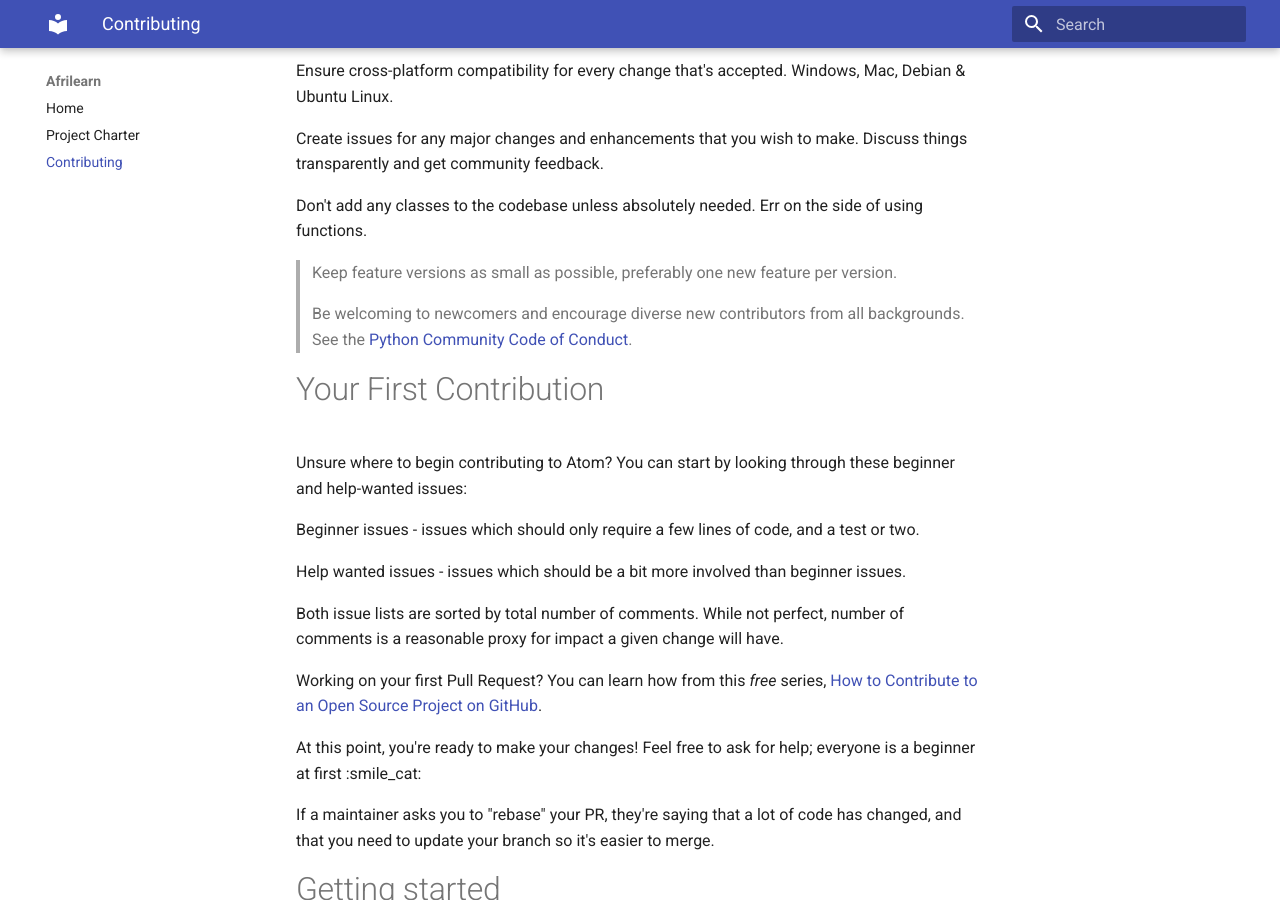
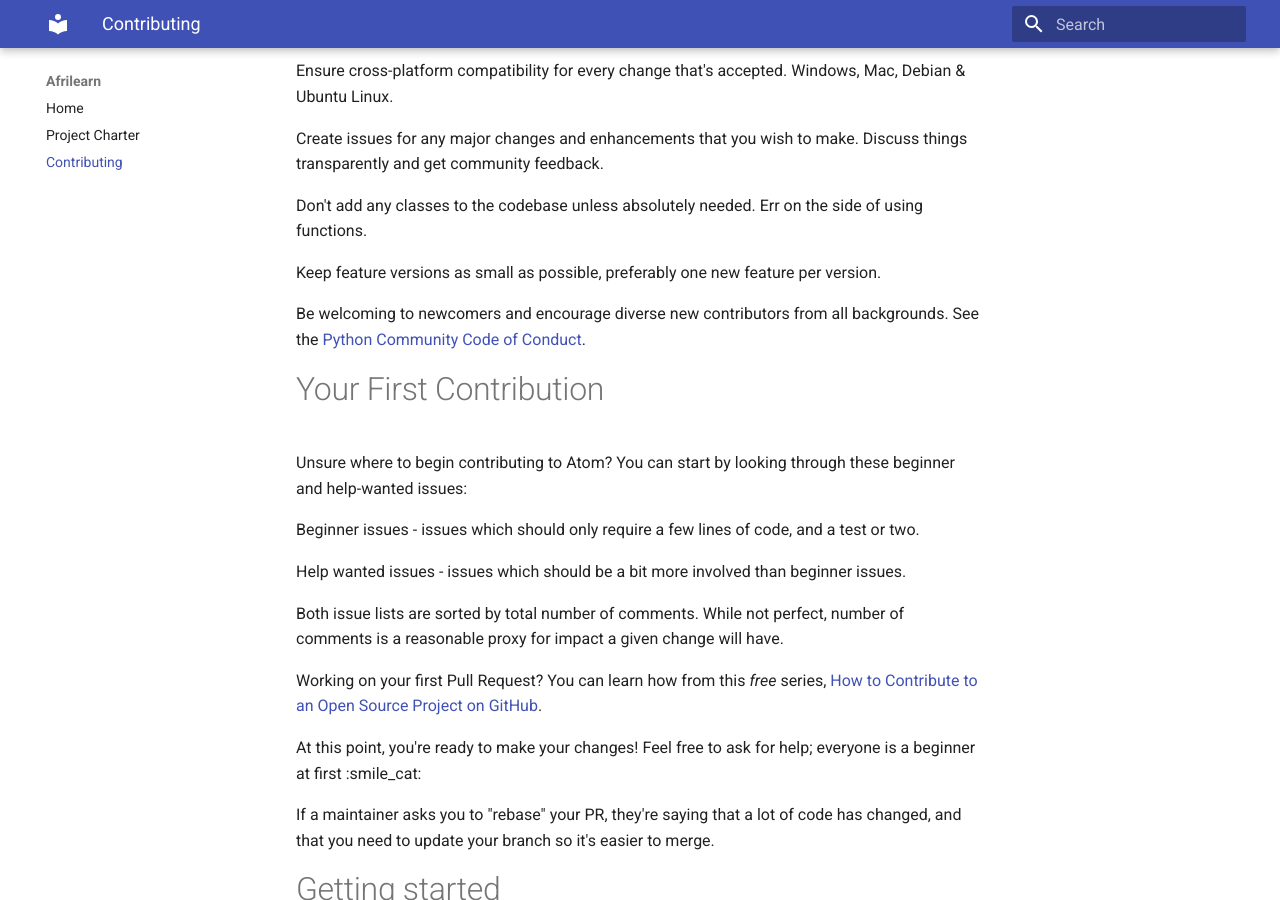
Before and after one commit to UNICEF-AFRILEARN/documentation, an MkDocs documentation site: the page built from docs/contributing.md, in a window 1280 px wide and 900 px high, scrolled down 574 px. Built offline with MkDocs 1.6.1 and Material for MkDocs 9.7.7, drawn with Linux system fonts in a browser that asks for light colours.

```diff
--- a/docs/contributing.md
+++ b/docs/contributing.md
@@ -16,9 +16,9 @@ Create issues for any major changes and enhancements that you wish to make. Disc
 
 Don't add any classes to the codebase unless absolutely needed. Err on the side of using functions.
 
-> Keep feature versions as small as possible, preferably one new feature per version.
+Keep feature versions as small as possible, preferably one new feature per version.
 
-> Be welcoming to newcomers and encourage diverse new contributors from all backgrounds. See the [Python Community Code of Conduct](https://www.python.org/psf/codeofconduct/).
+Be welcoming to newcomers and encourage diverse new contributors from all backgrounds. See the [Python Community Code of Conduct](https://www.python.org/psf/codeofconduct/).
 
 # Your First Contribution
 
```
Also changed, not shown: site/contributing/index.html, site/search/search_index.json, 1 other file.
